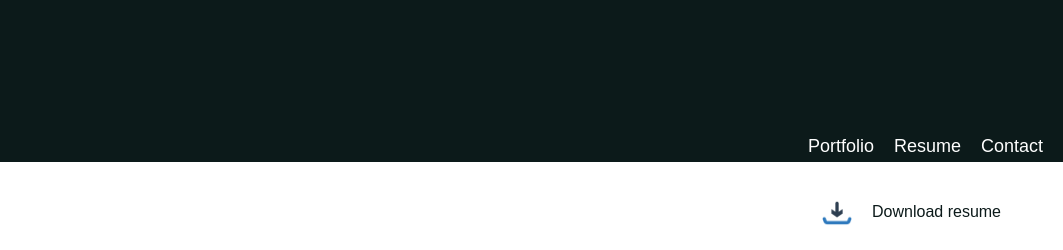
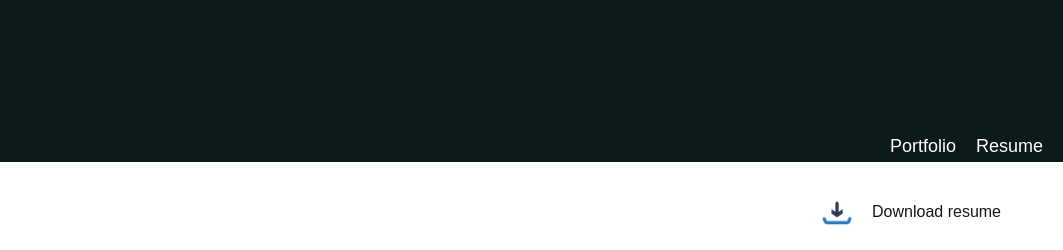
Before and after one commit to ufomaodufejo/ufoma-odufejo, a plain HTML site: page resume.html in a window 1280 px wide. Shown: the top 250 px of the page, 217-1280 px from the left. Drawn offline with Linux system fonts and the light colour scheme.

Commit message:
removed contact me form

```diff
--- a/resume.html
+++ b/resume.html
@@ -17,7 +17,6 @@
 
              <a href="resume.html">Resume &nbsp; &nbsp;</a>
 
-             <a href="contactme.html">Contact &nbsp; &nbsp;</a>
 
          </nav>
     </header>
```
Also changed, not shown: index.html (+1 -1 lines), portfolio.html (+1 -1 lines).
